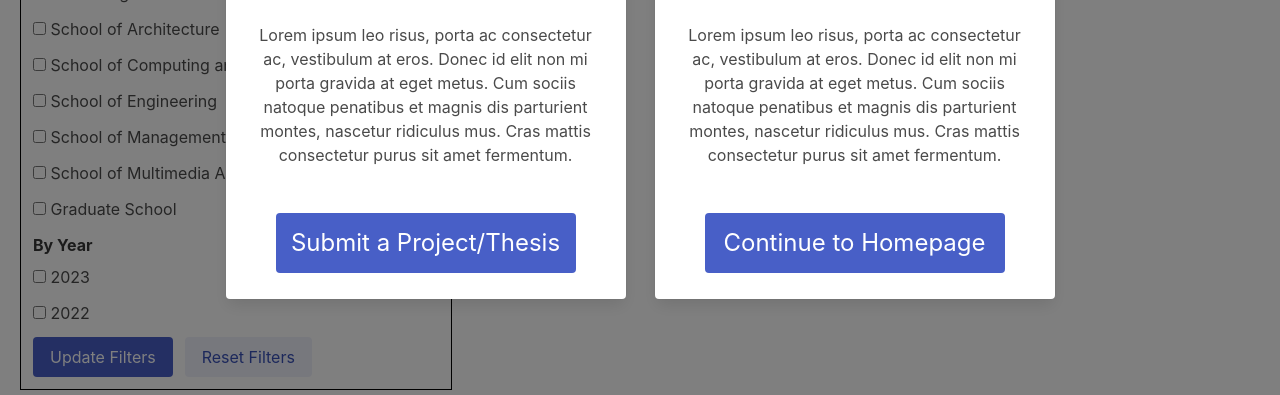
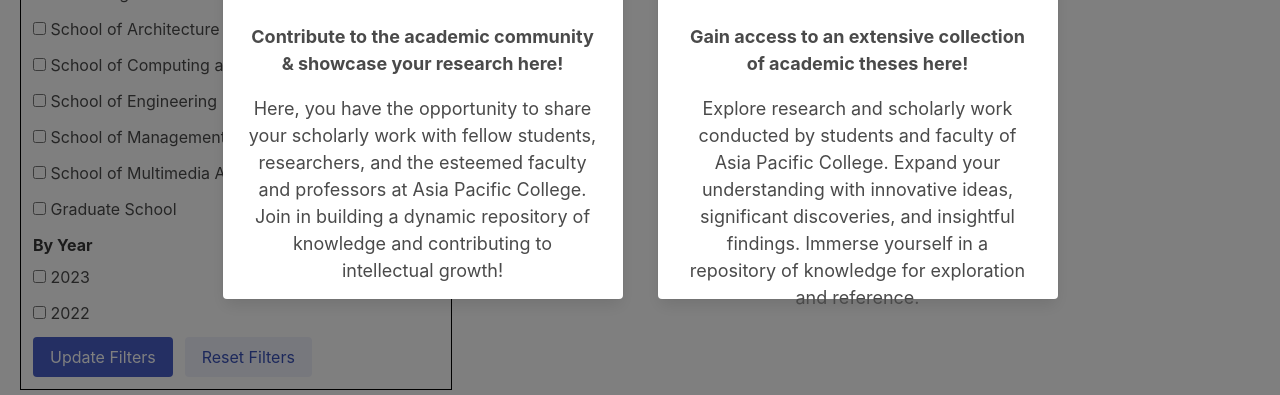
Before and after one commit to gelolaus/episteme, a Flask app: page /homepage in a window 1280 px wide. Shown: the part 405-800 px from the top of the page. Run offline with Flask 3, Linux system fonts and the light colour scheme.

Commit message:
style: fix descriptions, remove buttons, and made card into buttons itself

```diff
--- a/templates/homepage.html
+++ b/templates/homepage.html
@@ -16,55 +16,41 @@
             <div class="columns is-centered is-vcentered selection-columns">
               <div class="column is-three-quarters">
                 <div class="buttons is-centered">
-                            <div class="card" style="width: 400px; height: 600px; margin: auto;">
+                  <div class="card-container" style="margin-right: 35px;">
+                    <a href="{{ url_for('submission') }}">
+                      <div class="card">
+                        <!-- Card 1 -->
                         <div class="card-image">
                           <figure class="image is-4by3">
-                                        <img src="https://images.unsplash.com/photo-1516387938699-a93567ec168e?ixlib=rb-4.0.3&ixid=M3wxMjA3fDB8MHxwaG90by1wYWdlfHx8fGVufDB8fHx8fA%3D%3D&auto=format&fit=crop&w=1171&q=80"
-                                            alt="Placeholder image">
+                            <img src="https://images.unsplash.com/photo-1516387938699-a93567ec168e?ixlib=rb-4.0.3&ixid=M3wxMjA3fDB8MHxwaG90by1wYWdlfHx8fGVufDB8fHx8fA%3D%3D&auto=format&fit=crop&w=1171&q=80" alt="Placeholder image">
                           </figure>
                         </div>
                         <div class="card-content has-text-centered">
-                                        <div class="content">
-                                            Lorem ipsum leo risus, porta ac consectetur ac, vestibulum at eros. Donec id elit non mi porta gravida at eget metus. Cum sociis natoque penatibus et magnis dis parturient montes, nascetur ridiculus mus. Cras mattis consectetur purus sit amet fermentum.
+                          <div class="content" style="font-size: 18px;">
+                            <p><strong>Contribute to the academic community & showcase your research here!</strong></p>
+                            <p>Here, you have the opportunity to share your scholarly work with fellow students, researchers, and the esteemed faculty and professors at Asia Pacific College. Join in building a dynamic repository of knowledge and contributing to intellectual growth!</p>
                           </div>
-                                    <nav class="level is-mobile">
-                                        <div class="level-item">
-                                            <a href="">
-                                                <div class="selection">
-                                                    <button class="button is-link is-fullwidth is-large"
-                                                        style="width: 300px;">
-                                                        Submit a Project/Thesis
-                                                    </button>
+                        </div>
                       </div>
                     </a>
                   </div>
-                                    </nav>
-                                </div>
-                            </div>
-                            <div class="card" style="width: 400px; height: 600px; margin: auto;">
+                  <div class="card-container">
+                    <a href="" id="continue-btn">
+                      <div class="card">
+                        <!-- Card 2 -->
                         <div class="card-image">
                           <figure class="image is-4by3">
-                                        <img src="https://images.unsplash.com/photo-1524578271613-d550eacf6090?ixlib=rb-4.0.3&ixid=M3wxMjA3fDB8MHxwaG90by1wYWdlfHx8fGVufDB8fHx8fA%3D%3D&auto=format&fit=crop&w=1170&q=80"
-                                            alt="Placeholder image">
+                            <img src="https://images.unsplash.com/photo-1524578271613-d550eacf6090?ixlib=rb-4.0.3&ixid=M3wxMjA3fDB8MHxwaG90by1wYWdlfHx8fGVufDB8fHx8fA%3D%3D&auto=format&fit=crop&w=1170&q=80" alt="Placeholder image">
                           </figure>
                         </div>
                         <div class="card-content has-text-centered">
-                                        <div class="content">
-                                            Lorem ipsum leo risus, porta ac consectetur ac, vestibulum at eros. Donec id elit non mi porta gravida at eget metus. Cum sociis natoque penatibus et magnis dis parturient montes, nascetur ridiculus mus. Cras mattis consectetur purus sit amet fermentum.
+                          <div class="content" style="font-size: 18px;">
+                            <p><strong>Gain access to an extensive collection of academic theses here!</strong></p>
+                            <p>Explore research and scholarly work conducted by students and faculty of Asia Pacific College. Expand your understanding with innovative ideas, significant discoveries, and insightful findings. Immerse yourself in a repository of knowledge for exploration and reference.</p>
                           </div>
-                                    <nav class="level is-mobile">
-                                        <div class="level-item">
-                                            <a href="" id="continue-btn">
-                                                <div class="selection">
-                                                    <button class="button is-link is-fullwidth is-large"
-                                                        style="width: 300px;">
-                                                        Continue to Homepage
-                                                    </button>
+                        </div>
                       </div>
                     </a>
-                                        </div>
-                                    </nav>
-                                </div>
                   </div>
                 </div>
               </div>
```
Lines whose indentation alone changed are shown as unchanged.
